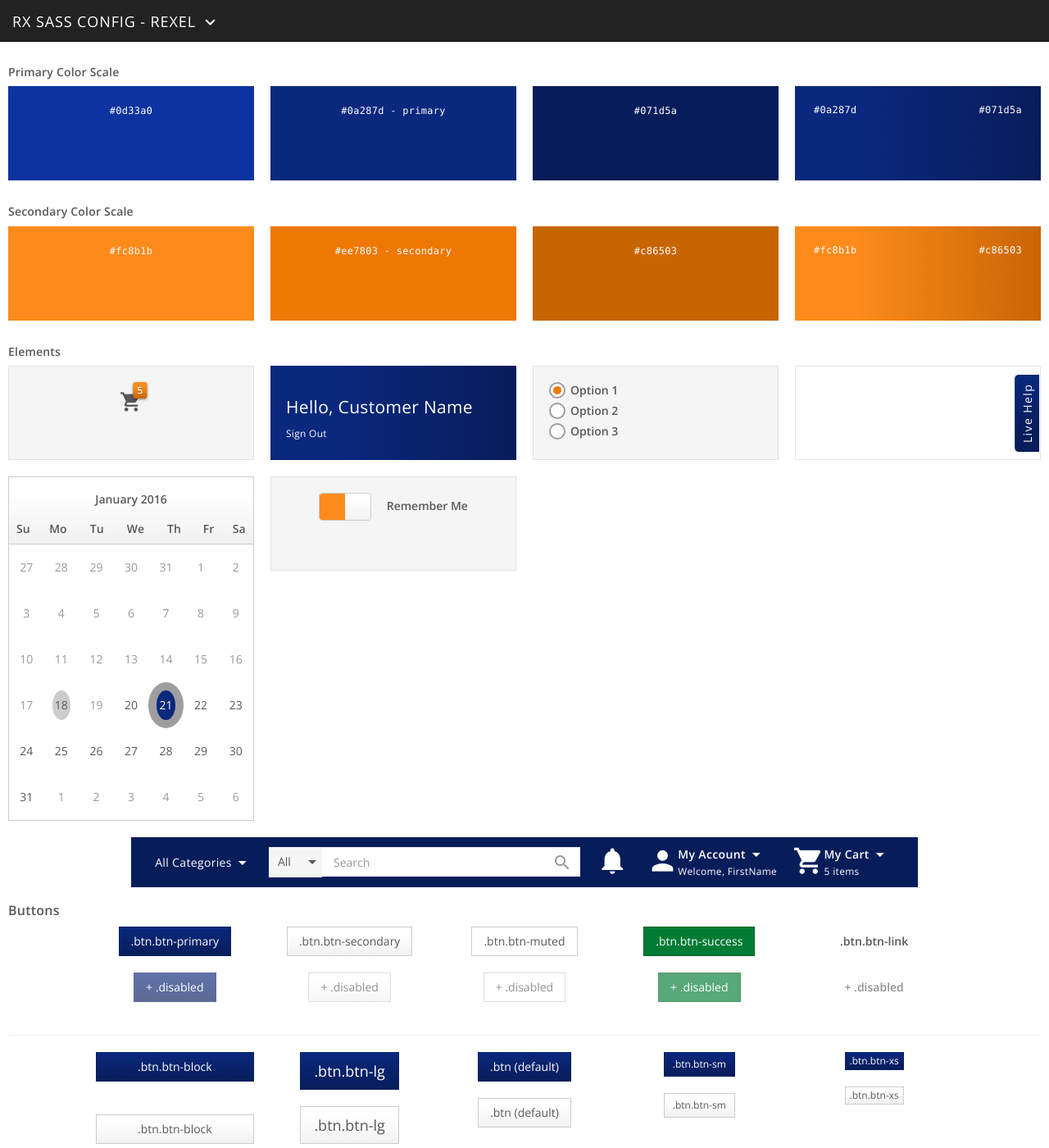
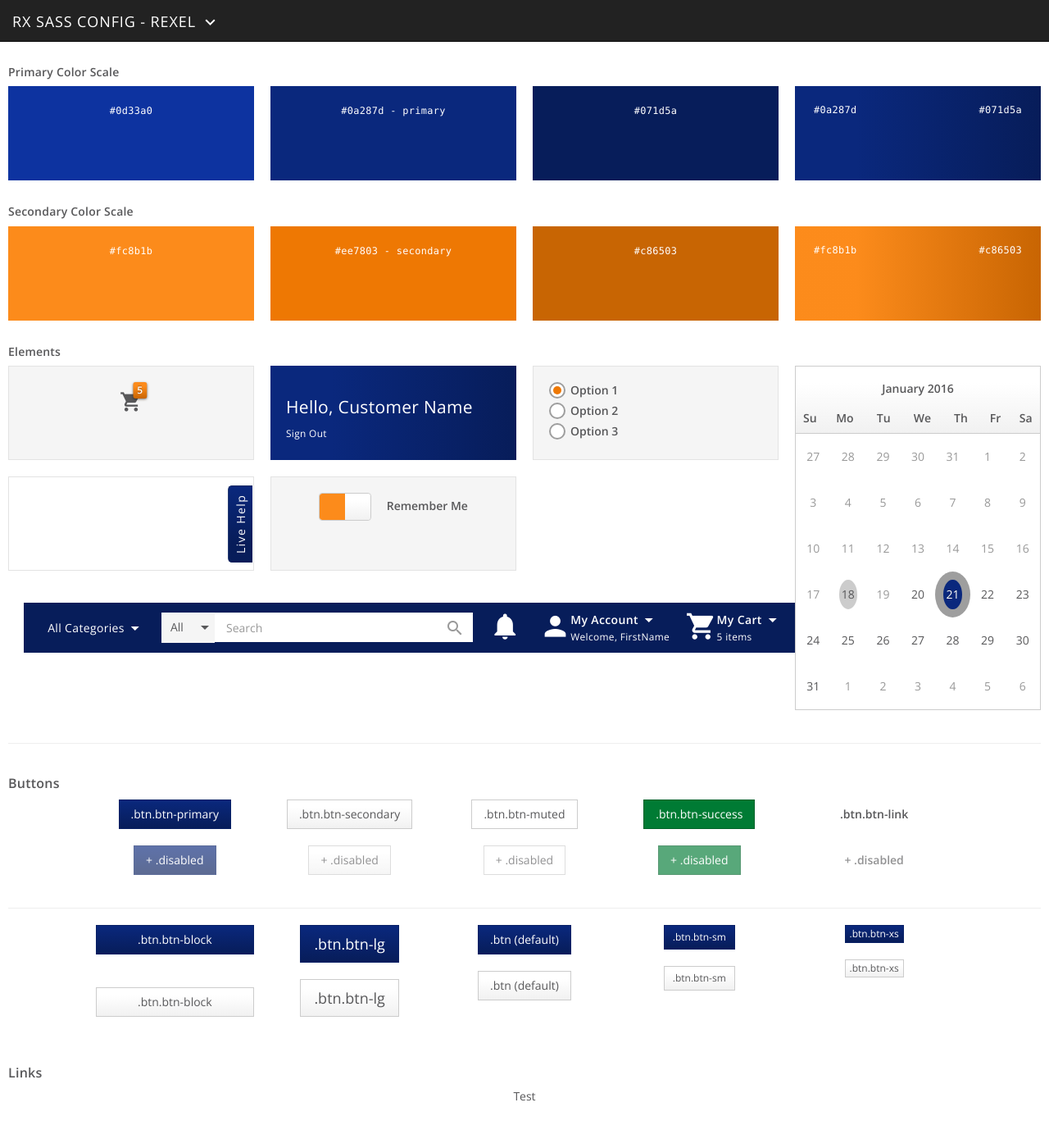
Before and after one commit to rxux/sass, a Jekyll site: the page built from index.html, in a window 1280 px wide and 1400 px high. Shown: the whole window at 82% size. Built offline with Jekyll 4.4.1, drawn with Linux system fonts in a browser that asks for light colours; nearby versions of some CDN libraries; grey boxes are pictures that could not be loaded.

Commit message:
add a little formatting

```diff
--- a/_includes/component_elements.html
+++ b/_includes/component_elements.html
@@ -9,7 +9,10 @@
     <div class="col-xs-12 text-center">
         <div class="row">
 
-            <div class="col-xs-12 col-sm-6 col-md-3">
+            <div class="col-xs-12 col-sm-6 col-md-9">
+                <div class="row">
+
+                    <div class="col-xs-12 col-md-4">
                         <div class="well">
                             <div class="cart">
                                 <i class="material-icons">shopping_cart</i>
@@ -18,14 +21,14 @@
                         </div>
                     </div>
 
-            <div class="col-xs-12 col-sm-6 col-md-3">
+                    <div class="col-xs-12 col-md-4">
                         <div class="well off-canvas-hero brand gradient text-left">
                             <a href="#"><h2>Hello, Customer Name</h2></a>
                             <a class="small" href="#">Sign Out</a>
                         </div>
                     </div>
 
-            <div class="col-xs-12 col-sm-6 col-md-3">
+                    <div class="col-xs-12 col-md-4">
                         <div class="well text-left">
                             <form action="">
                                 <div class="rx-select-wrapper">
@@ -47,23 +50,13 @@
                         </div>
                     </div>
 
-            <div class="col-xs-12 col-sm-6 col-md-3 live-help-wrapper">
+                    <div class="col-xs-12 col-md-4 live-help-wrapper">
                         <div class="well pos-rel">
                             <a class="border-dark text-capitalize pull-right brand gradient-reverse pos-abs" href="#">Live Help</a>
                         </div>
                     </div>
 
-            <div class="col-xs-12 col-sm-6 col-md-3">
-                <div class="well datepicker-wrapper">
-                    <div class="datepicker" data-date-format="mm/dd/yyyy" data-date="
-                        {{ site.time | date: '%m/' }}
-                        {{ site.time | date: '%d/' | plus:3 }}
-                        {{ site.time | date: '%Y' }}">
-                    </div>
-                </div>
-            </div>
-
-            <div class="col-xs-12 col-sm-6 col-md-3">
+                    <div class="col-xs-12 col-md-4">
                         <div class="well">
                             <form action="switch">
                                 <input type="checkbox" name="switch" checked class="switch">
@@ -72,12 +65,10 @@
                         </div>
                     </div>
 
-        </div>
-    </div>
-</div>
+                    <div class="col-xs-12 text-center">
+                        <div class="well bar-wrapper">
 
-<div class="row">
-    <div class="col-xs-12 text-center">
+
                             <div class="row bar brand darken">
                                 <div class="col-xs-2">
                                     All Categories
@@ -137,3 +128,28 @@
                             </div>
                         </div>
                     </div>
+
+                </div>
+            </div>
+
+            <div class="col-xs-12 col-sm-6 col-md-3">
+                <div class="well datepicker-wrapper">
+                    <div class="datepicker" data-date-format="mm/dd/yyyy" data-date="
+                        {{ site.time | date: '%m/' }}
+                        {{ site.time | date: '%d/' | plus:3 }}
+                        {{ site.time | date: '%Y' }}">
+                    </div>
+                </div>
+            </div>
+
+
+
+        </div>
+    </div>
+</div>
+
+<div class="row">
+    <div class="col-xs-12">
+        <hr>
+    </div>
+</div>
--- a/css/overrides.scss
+++ b/css/overrides.scss
@@ -107,6 +107,11 @@ header {
 }
 
 // DESKTOP HEADER BAR
+.well.bar-wrapper {
+  background-color: #fff;
+  border-width: 0;
+}
+
 .bar {
   width:960px !important;
   margin:0 auto;
```
Lines whose indentation alone changed are shown as unchanged.
